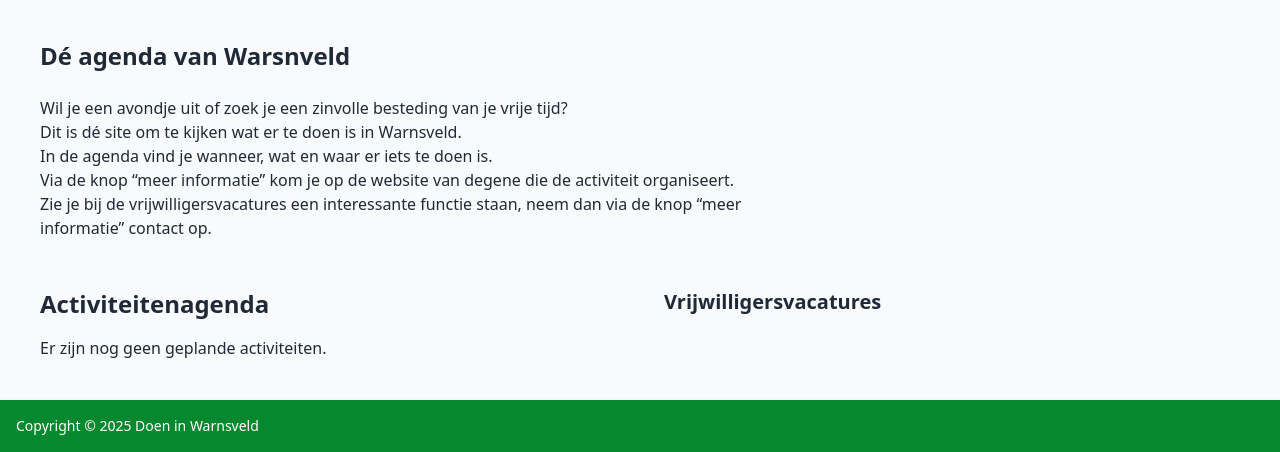
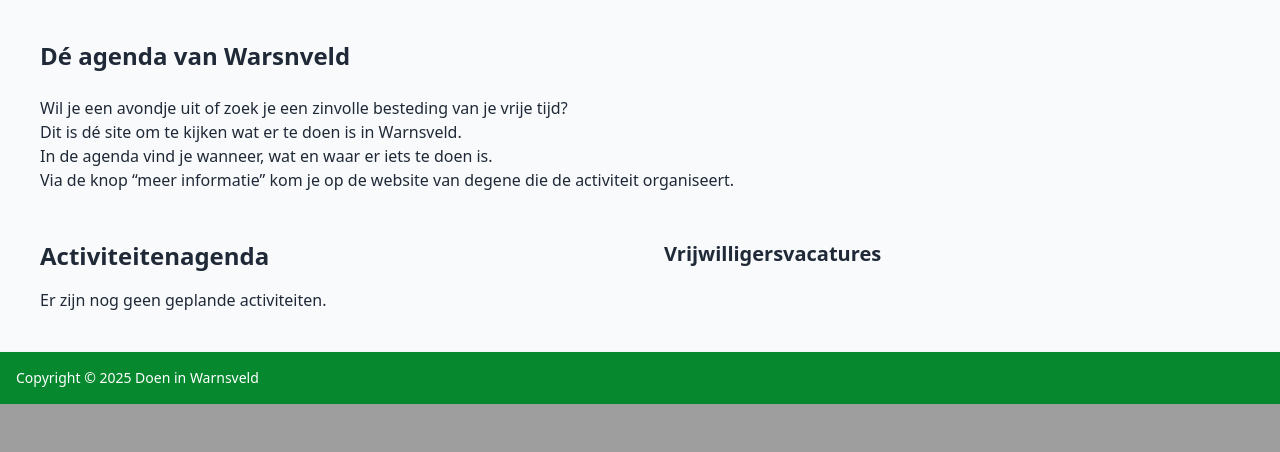
Before and after one commit to berendsendevelopment/doeninwarnsveld, a Flask app: page / in a window 1280 px wide. Shown: the part 496-948 px from the top of the page. After the commit the page ends 900 px from the top, so only its background shows below. Run offline with Flask 3, Linux system fonts and the light colour scheme; data that the repository does not hold is empty; some libraries are stand-ins or nearby versions.

Commit message:
Update public.html

```diff
--- a/templates/public.html
+++ b/templates/public.html
@@ -13,7 +13,7 @@ In de agenda vind je wanneer, wat en waar er iets te doen is.
 </br>
 Via de knop “meer informatie” kom je op de website van degene die de activiteit organiseert.
 </br>
-Zie je bij de vrijwilligersvacatures een interessante functie staan, neem dan via de knop “meer informatie” contact op.
+<!-- Zie je bij de vrijwilligersvacatures een interessante functie staan, neem dan via de knop “meer informatie” contact op.  -->
 </p>
     <!-- <a href="/dashboard" class="inline-block bg-blue-500 text-white px-4 py-2 rounded hover:bg-blue-600">Ga naar
         Dashboard</a> -->
```
